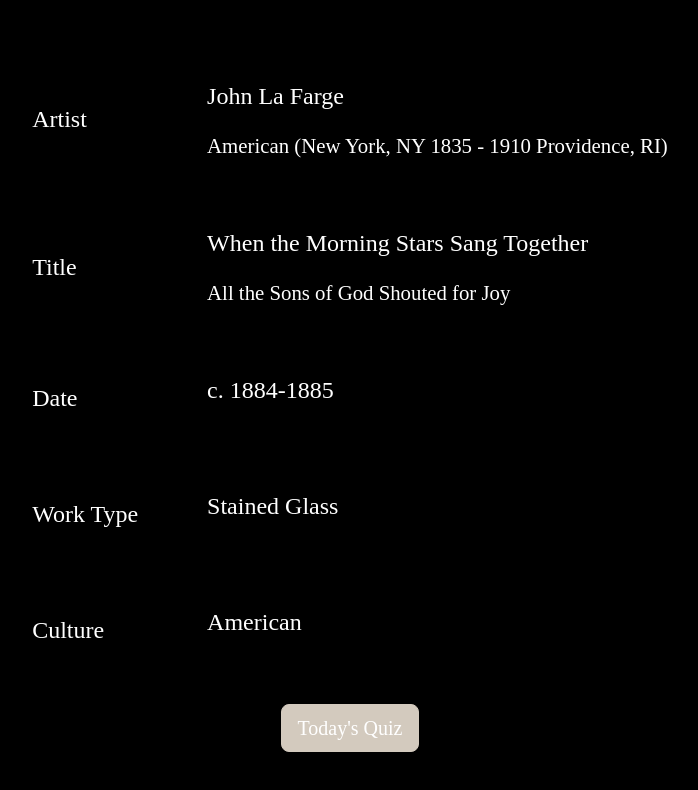
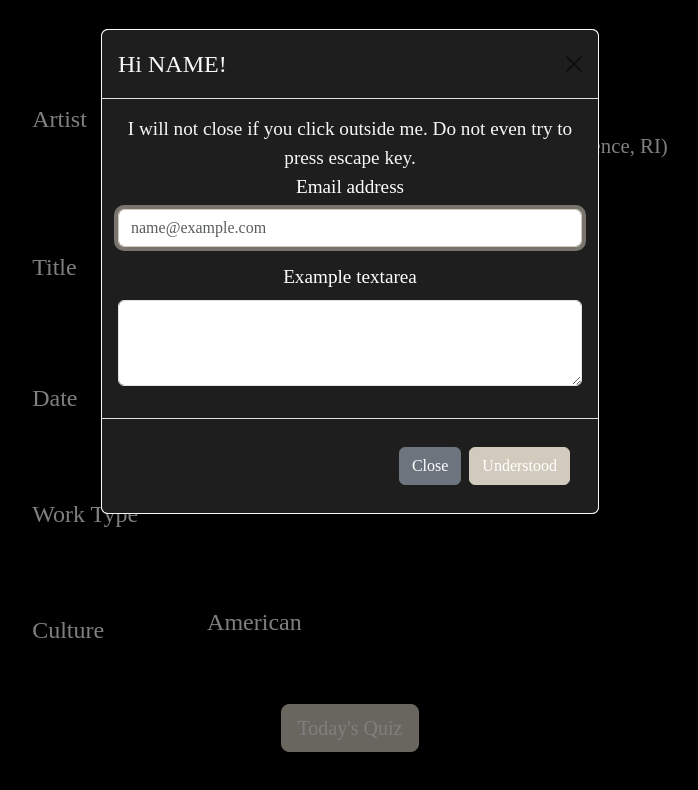
Before and after one commit to AnnaAWojtowicz/PocketArt, a React (Vite) app: page / in a window 1280 px wide. Both pictures are taken after a click on the button "Today's Quiz". Shown: the part 999-1789 px from the top of the page, without its empty margins (290-988 px from the left). Built offline with nearby package versions, Linux system fonts and the light colour scheme; a web font is replaced by a local one.

Commit message:
setting QuizModal

```diff
--- /dev/null
+++ b/src/components/QuizModal.jsx
@@ -0,0 +1,55 @@
+import "./quizModal.css";
+import Modal from 'react-bootstrap/Modal';
+import Button from 'react-bootstrap/Button';
+import Form from 'react-bootstrap/Form';
+
+function QuizModal({ show, handleClose }) {
+    return (
+        <>
+            <Modal
+                show={show}
+                onHide={handleClose}
+                backdrop="static"
+                keyboard={false}
+            >
+                <Modal.Header closeButton>
+                    <Modal.Title>Hi NAME!</Modal.Title>
+                </Modal.Header>
+                <Modal.Body>
+                    <div>
+                        I will not close if you click outside me. Do not even try to press
+                        escape key.
+                    </div>
+                    <Form>
+                        <Form.Group className="mb-3" controlId="exampleForm.ControlInput1">
+                            <Form.Label>Email address</Form.Label>
+                            <Form.Control
+                                type="email"
+                                placeholder="name@example.com"
+                                autoFocus
+                            />
+                        </Form.Group>
+                        <Form.Group
+                            className="mb-3"
+                            controlId="exampleForm.ControlTextarea1"
+                        >
+                            <Form.Label>Example textarea</Form.Label>
+                            <Form.Control as="textarea" rows={3} />
+                        </Form.Group>
+                    </Form>
+                </Modal.Body>
+                <Modal.Footer>
+                    <Button variant="secondary" onClick={handleClose}>
+                        Close
+                    </Button>
+                    <Button variant="primary">Understood</Button>
+                </Modal.Footer>
+            </Modal>
+
+
+        </>
+    );
+
+}
+
+export default QuizModal;
--- a/src/components/TodaysQuiz.jsx
+++ b/src/components/TodaysQuiz.jsx
@@ -4,8 +4,19 @@ import TodaysArtTextComponent from "./TodaysArtTextComponent.jsx";
 import Button from "react-bootstrap/Button";
 import { todaysArtData } from "../api/data.js";
 import NavBar2 from "./NavBar2.jsx";
+import QuizModal from "./QuizModal.jsx";
+import { useState } from 'react';
+
+
+
 
 function TodaysQuiz() {
+    const [show, setShow] = useState(false);
+
+    const handleClose = () => setShow(false);
+    const handleShow = () => setShow(true);
+
+
     return (
         <>
             <div className="todays-site-container">
@@ -27,8 +38,13 @@ function TodaysQuiz() {
                         <TodaysArtTextComponent label="Culture" data1={todaysArtData[0].culture} />
                     </div>
 
-                    <Button type="submit" id="todays-quiz-btn" size="lg">Today's Quiz</Button>
+                    <Button type="submit" id="todays-quiz-btn" size="lg" onClick={handleShow}>Today's Quiz</Button>
                 </div>
+                <QuizModal
+                    show={show}
+                    onHide={handleClose}
+                    backdrop="static"
+                    keyboard={false} />
             </div>
         </>
     );
```
Also changed, not shown: src/components/quizModal.css (added).
